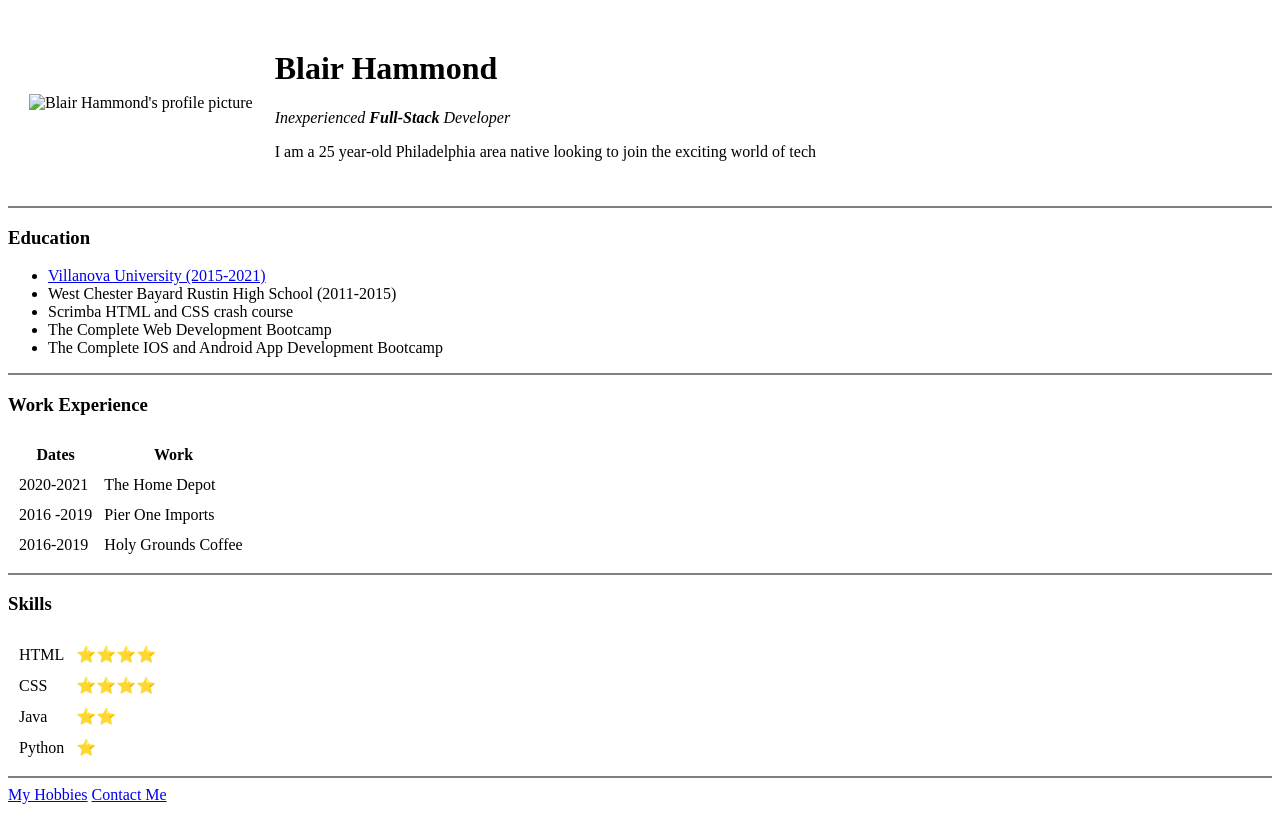
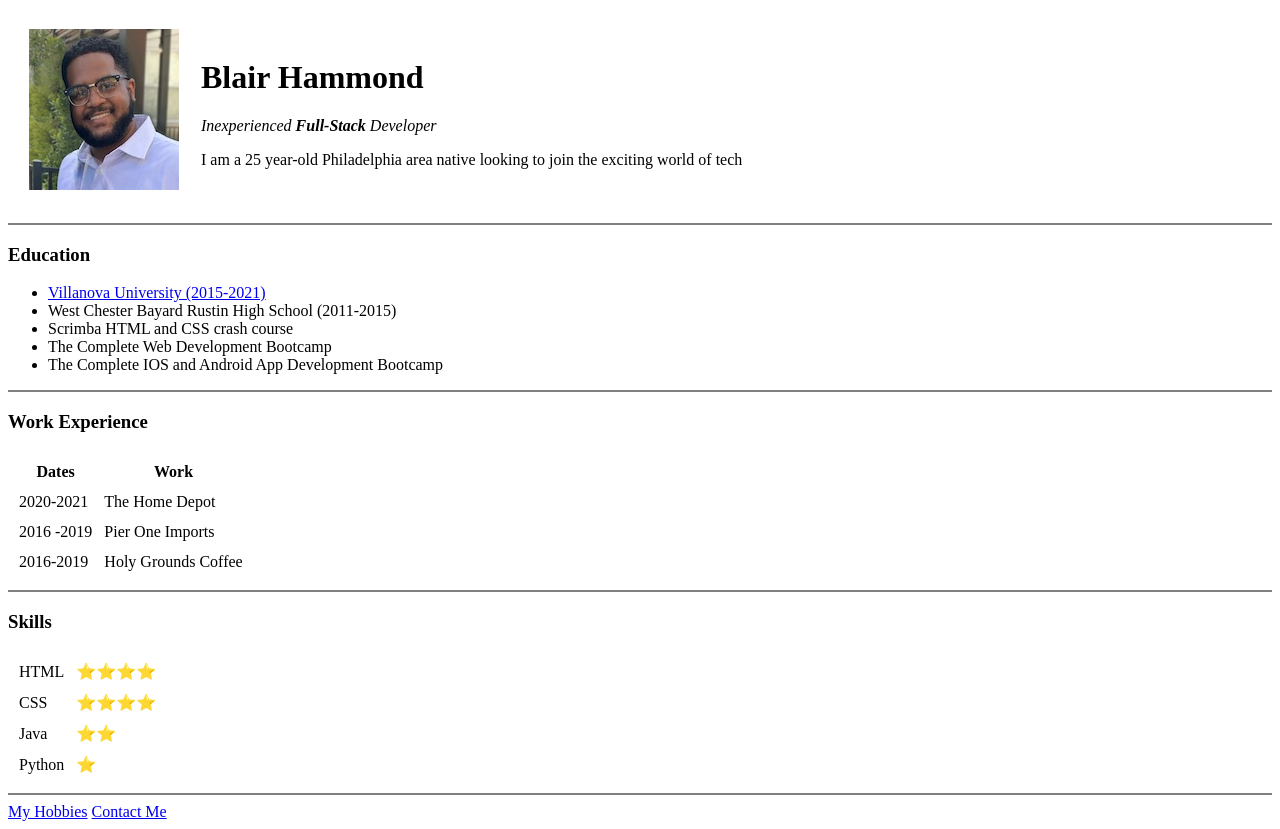
Before and after one commit to bigblock80/cv, a plain HTML site: page index.html in a window 1280 px wide. Drawn offline with Linux system fonts and the light colour scheme.

Commit message:
moved png out of subfolder

```diff
--- a/index.html
+++ b/index.html
@@ -9,7 +9,7 @@
 <body>
   <table cellspacing="20">
     <tr>
-      <td><img src="images/newprofpic.png" alt="Blair Hammond's profile picture"></td>
+      <td><img src="newprofpic.png" alt="Blair Hammond's profile picture"></td>
       <td>
         <h1>Blair Hammond</h1>
         <p><em>Inexperienced <strong>Full-Stack</strong> Developer </em></p>
```
